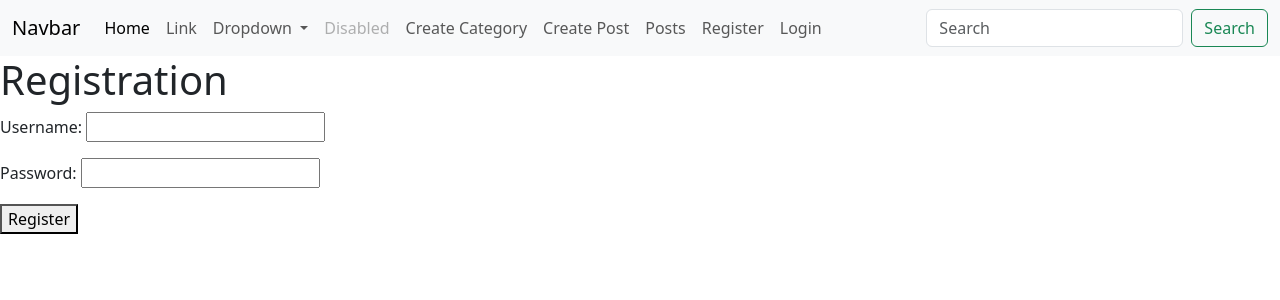
After one commit to sifaZhang/SimpleBolg2026s1, a Django app: page /register/ in a window 1280 px wide. The commit adds this page. Shown: the top 300 px of the page. Run offline with Django 5.2, Linux system fonts and the light colour scheme.

Commit message:
week6 more

```diff
--- a/blog/urls.py
+++ b/blog/urls.py
@@ -1,7 +1,8 @@
-from django.urls import path
+from django.contrib.auth import login, logout
+from django.urls import path, include
 
 from blog.views import index, category_detail, post_detail, create_category, PostListView, PostDetailView, \
-    PostCreateView, PostUpdateView, PostDeleteView
+    PostCreateView, PostUpdateView, PostDeleteView, register
 
 urlpatterns = [
     path('', index, name='index'),
@@ -19,5 +20,9 @@ urlpatterns = [
 
     path('post_update/<int:pk>', PostUpdateView.as_view(), name='post_update'),
 
-    path('post_delete/<int:pk>', PostDeleteView.as_view(), name='post_delete')
+    path('post_delete/<int:pk>', PostDeleteView.as_view(), name='post_delete'),
+
+    path('register/', register, name='register'),
+
+    path('accounts/', include('django.contrib.auth.urls')),
 ]
--- a/blog/views.py
+++ b/blog/views.py
@@ -65,3 +65,20 @@ class PostDeleteView(DeleteView):
     model = Post
     template_name = 'blog/post_delete.html'
     success_url = reverse_lazy('post_list')
+
+
+def register(request):
+    if request.method == 'POST':
+        username = request.POST['username']
+        password = request.POST['password']
+        user = User.objects.create_user(username)
+        user.set_password(password)
+        user.save()
+        return redirect('login')
+    return render(request, 'registration/register.html')
+
+def login(request):
+    return render(request, 'registration/login.html')
+
+def logout(request):
+    return render(request, 'registration/logout.html')
--- a/templates/base.html
+++ b/templates/base.html
@@ -49,10 +49,25 @@
             <li class="nav-item">
                 <a class="nav-link" href="{% url 'post_create' %}">Create Post</a>
             </li>
-          </li>
             <li class="nav-item">
                 <a class="nav-link" href="{% url 'post_list' %}">Posts</a>
             </li>
+            {% if not user.is_authenticated %}
+                <li class="nav-item">
+                    <a class="nav-link" href="{% url 'register' %}">Register</a>
+                </li>
+
+                <li class="nav-item">
+                    <a class="nav-link" href="{% url 'login' %}">Login</a>
+                </li>
+            {% else %}
+                <li class="nav-item">
+                    <form action="{% url 'logout' %}" method="post">
+                        {% csrf_token %}
+                        <button type="submit" class="nav-link">{{ user.username }} Logout</button>
+                    </form>
+                </li>
+            {% endif %}
         </ul>
       <form class="d-flex" role="search">
         <input class="form-control me-2" type="search" placeholder="Search" aria-label="Search"/>
--- a/templates/blog/index.html
+++ b/templates/blog/index.html
@@ -6,6 +6,9 @@
 {% block content %}
 
 <h1>Welcome to Simple Blog</h1>
+    {% if user.is_authenticated %}
+        <p>Welcome {{ user.username }}</p>
+    {% endif %}
 <p>Check out our latest posts below:</p>
     <button type="button" class="btn btn-primary">Primary</button>
 <ul>
--- a/templates/blog/post_list.html
+++ b/templates/blog/post_list.html
@@ -6,15 +6,19 @@
 
 
 {% block content %}
+    {% if user.is_authenticated %}
         <a href="{% url 'post_create' %}" class="btn btn-success">Create New Post</a>
+    {% endif %}
     <ul>
         {% for post in object_list %}
             <li>
                 <a href="{% url 'post_detail_view' post.id %}">
                     {{ post.title }}
                 </a>
+                {% if user.is_authenticated and post.author == user %}
                     <a href="{% url 'post_update' post.id %}" class="btn btn-primary">Update</a>
                     <a href="{% url 'post_delete' post.id %}" class="btn btn-danger">Delete</a>
+                {% endif %}
             </li>
 
         {% endfor %}
--- /dev/null
+++ b/templates/registration/register.html
@@ -0,0 +1,14 @@
+{%  extends 'base.html' %}
+{% block title %}
+    Register
+{% endblock %}
+
+{% block content %}
+    <h1>Registration</h1>
+    <form method="post">
+        {% csrf_token %}
+        <p>Username: <input type="text" name="username"></p>
+        <p>Password: <input type="password" name="password"></p>
+        <button type="submit">Register</button>
+    </form>
+{% endblock %}
```
Also changed, not shown: SimpleBolg2026s1/settings.py (+9 -0 lines), templates/registration/login.html (added, +14 -0 lines). Lines whose indentation alone changed are shown as unchanged.
